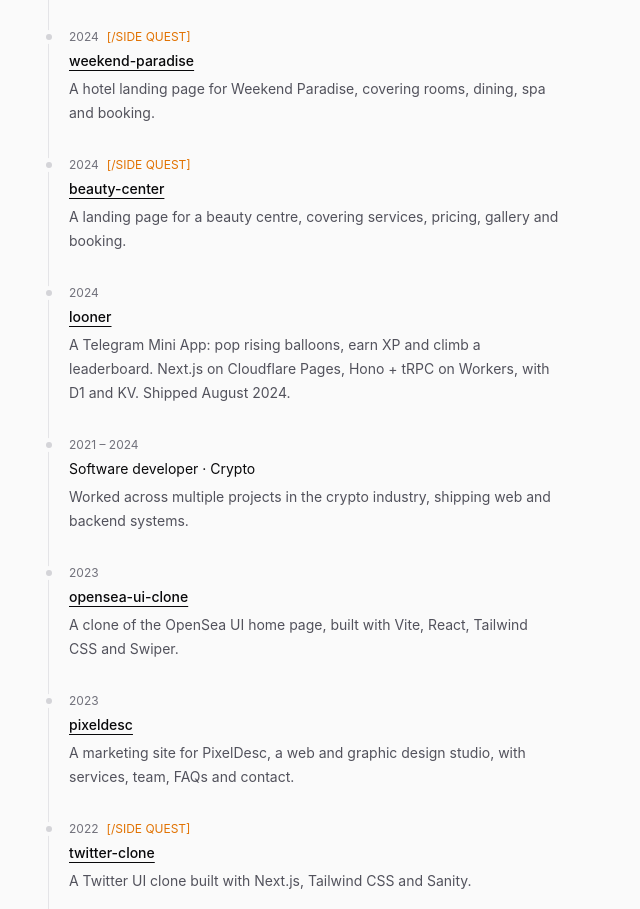
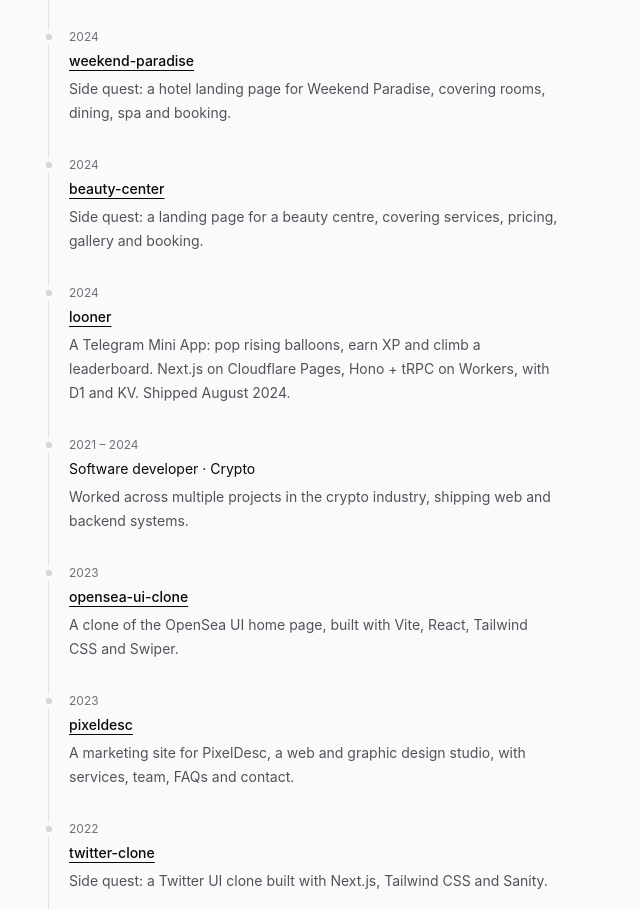
Before and after one commit to heyleydotdev/heyleydotdev.github.io, an Astro site: page / in a window 1280 px wide. Shown: the part 1403-2312 px from the top of the page, without its empty margins (0-640 px from the left). Built offline with nearby package versions, Linux system fonts and the light colour scheme; Astro itself is replaced by a stand-in of ours.

Commit message:
refactor(timeline): inline side quest label

```diff
--- a/src/pages/index.astro
+++ b/src/pages/index.astro
@@ -7,7 +7,6 @@ type TimelineItem = {
 	body?: string;
 	datetime?: string;
 	href?: string;
-	tag?: string;
 	sound?: string;
 };
 
@@ -65,18 +64,16 @@ const timeline: TimelineItem[] = [
 	{
 		when: "2024",
 		datetime: "2024-09-15",
-		tag: "side quest",
 		title: "weekend-paradise",
 		href: "https://weekendp.vercel.app/",
-		body: "A hotel landing page for Weekend Paradise, covering rooms, dining, spa and booking.",
+		body: "Side quest: a hotel landing page for Weekend Paradise, covering rooms, dining, spa and booking.",
 	},
 	{
 		when: "2024",
 		datetime: "2024-09-07",
-		tag: "side quest",
 		title: "beauty-center",
 		href: "https://beauty-center.vercel.app/",
-		body: "A landing page for a beauty centre, covering services, pricing, gallery and booking.",
+		body: "Side quest: a landing page for a beauty centre, covering services, pricing, gallery and booking.",
 	},
 	{
 		when: "2024",
@@ -107,10 +104,9 @@ const timeline: TimelineItem[] = [
 	{
 		when: "2022",
 		datetime: "2022",
-		tag: "side quest",
 		title: "twitter-clone",
 		href: "https://twcloned.vercel.app/",
-		body: "A Twitter UI clone built with Next.js, Tailwind CSS and Sanity.",
+		body: "Side quest: a Twitter UI clone built with Next.js, Tailwind CSS and Sanity.",
 	},
 	{
 		when: "2021",
@@ -213,7 +209,7 @@ const timeline: TimelineItem[] = [
 			</div>
 			<div class="flex flex-col gap-3 text-sm/6">
 				<h1>Hi, I’m Raveen, a software developer from <a href="https://en.wikipedia.org/wiki/Sri_Lanka" target="_blank" rel="noreferrer">Sri Lanka</a>.</h1>
-				<p>I work with modern web frameworks, JavaScript, TypeScript, Go, and more, with hands-on experience in designing, deploying, and maintaining scalable systems, including bot scripting, server configuration, hosting, and long-running production environments.</p>
+				<p>I work with modern web frameworks, JavaScript, TypeScript, Go, and more, with hands-on experience in designing, deploying, and maintaining scalable systems, including bot scripting, server configuration, hosting, and long-running production environments. <a href="https://www.linkedin.com/in/heyleydotdev" target="_blank" rel="noreferrer">Available for Hire</a>.</p>
 			</div>
 			<section class="flex flex-col gap-4 text-sm/6">
 				<h2 class="font-medium">Timeline</h2>
@@ -233,16 +229,11 @@ const timeline: TimelineItem[] = [
 								)}
 							</span>
 							<div class="flex flex-col gap-1">
-								<div class="flex items-center gap-2">
-									{item.datetime ? (
-										<time class="text-xs text-zinc-500 dark:text-green-600" datetime={item.datetime}>{item.when}</time>
-									) : (
-										<span class="text-xs text-zinc-500 dark:text-green-600">{item.when}</span>
-									)}
-									{item.tag && (
-										<span class="text-xs text-amber-600 dark:text-amber-400 uppercase">[/{item.tag}]</span>
-									)}
-								</div>
+								{item.datetime ? (
+									<time class="text-xs text-zinc-500 dark:text-green-600" datetime={item.datetime}>{item.when}</time>
+								) : (
+									<span class="text-xs text-zinc-500 dark:text-green-600">{item.when}</span>
+								)}
 								<span>
 									{item.href ? (
 										<a href={item.href} target="_blank" rel="noreferrer">{item.title}</a>
```
